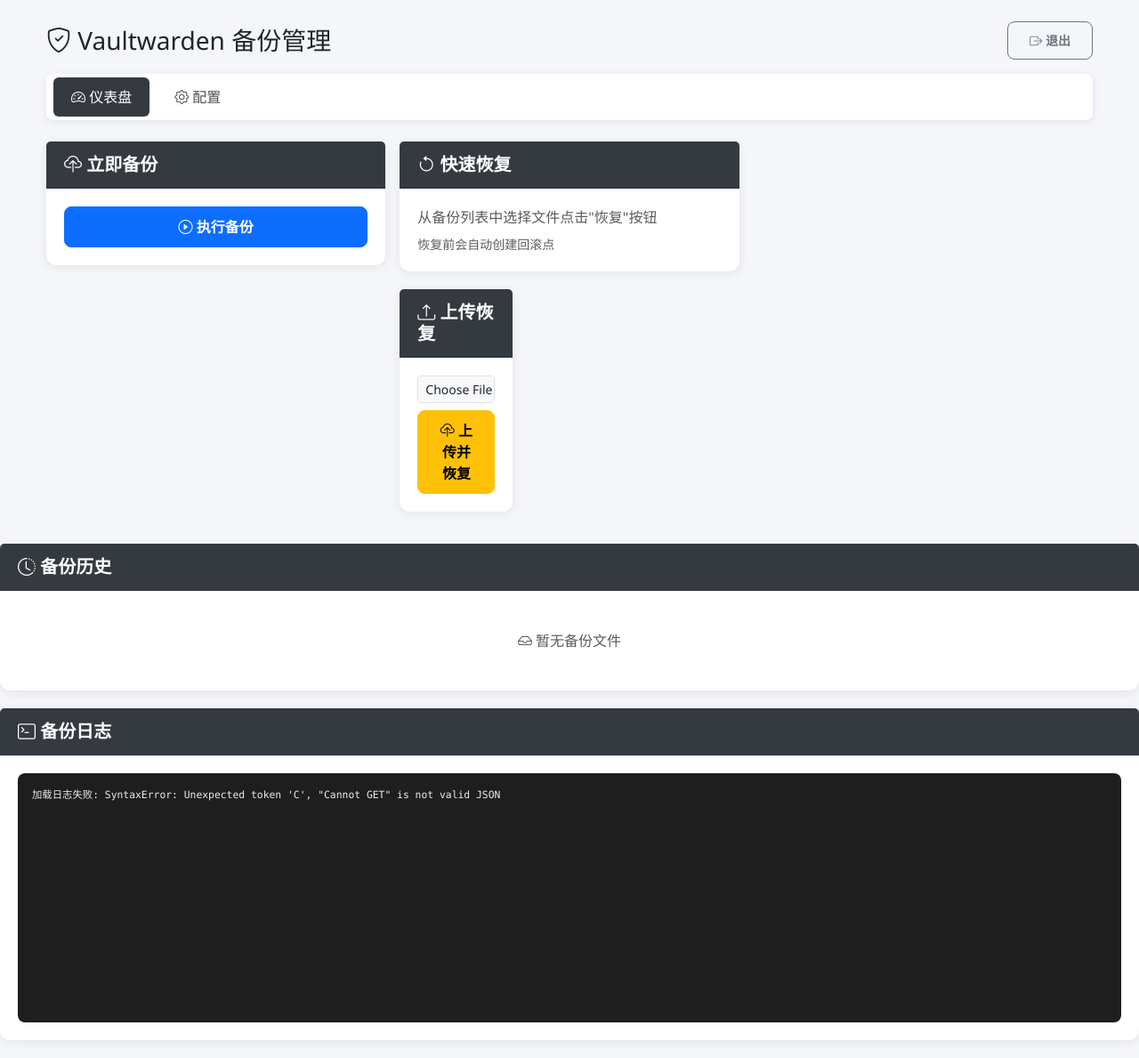
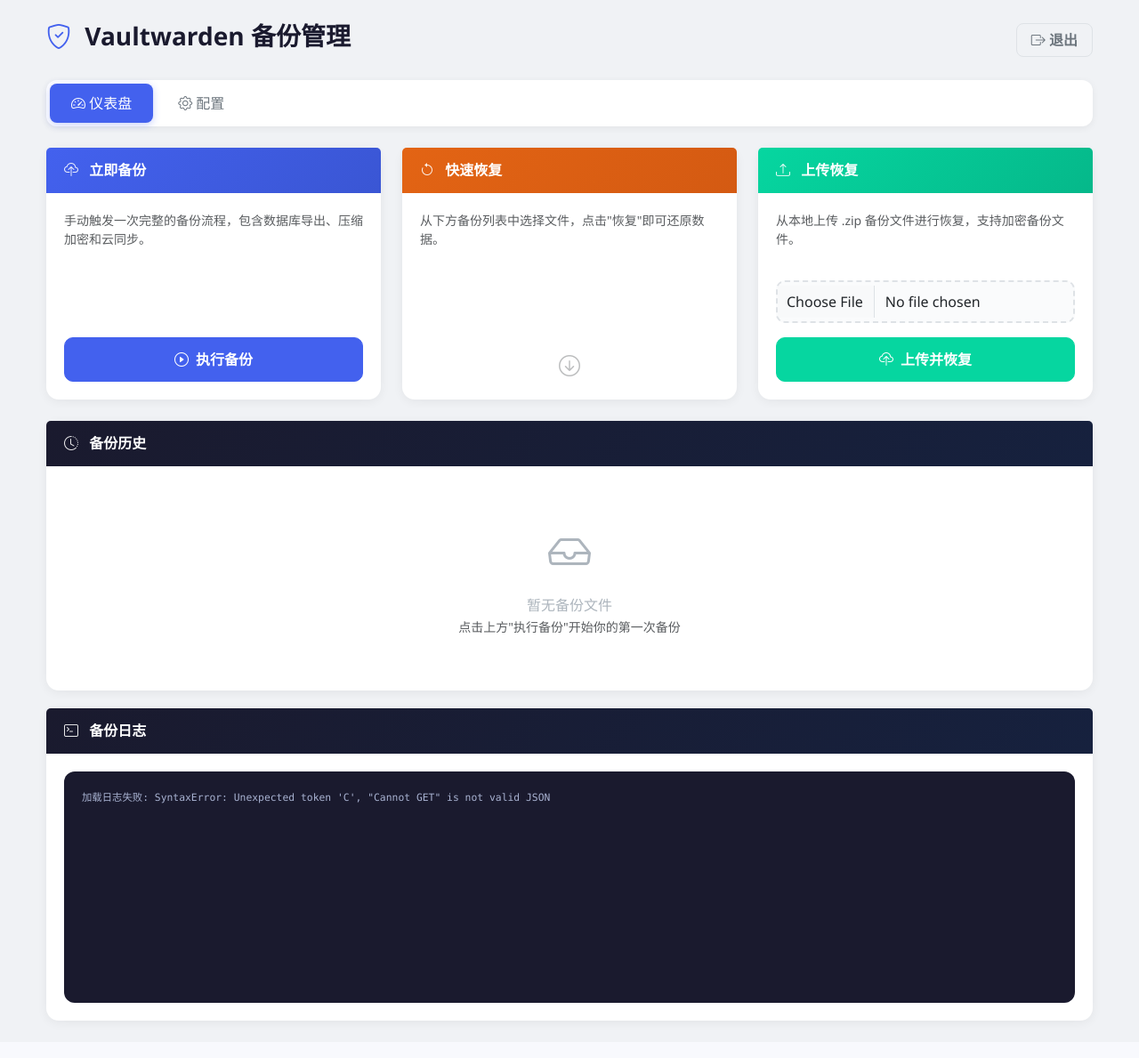
Before and after one commit to yingxiaomo/vaultwarden-backup, a Python web app: template templates/dashboard.html in a window 1280 px wide. Shown: the whole page at 89% size. After the commit the page ends 1152 px from the top, so only its background shows below. Run offline with Jinja, Linux system fonts and the light colour scheme; the template is opened without the code that fills it, so the values that code supplies are empty.

Commit message:
fix: 修复仪表盘页面布局错位，重新设计 UI 样式

```diff
--- a/templates/dashboard.html
+++ b/templates/dashboard.html
@@ -7,90 +7,151 @@
 <link href="https://cdn.jsdelivr.net/npm/bootstrap@5.3.0/dist/css/bootstrap.min.css" rel="stylesheet">
 <link href="https://cdn.jsdelivr.net/npm/bootstrap-icons@1.10.5/font/bootstrap-icons.css" rel="stylesheet">
 <style>
-body{background:#f5f6fa;font-family:'Segoe UI',sans-serif}.container{max-width:1200px}
-.nav-pills{background:#fff;border-radius:8px;padding:4px;box-shadow:0 2px 8px rgba(0,0,0,.08);margin-bottom:24px}
-.nav-pills .nav-link{color:#495057;border-radius:6px;padding:10px 20px;margin:0 4px}
-.nav-pills .nav-link.active{background:#343a40;color:#fff}
-.nav-pills .nav-link:hover{background:rgba(0,0,0,.05)}
-.card{border:none;border-radius:12px;box-shadow:0 2px 12px rgba(0,0,0,.08);margin-bottom:20px}
-.card-header{background:#343a40;color:#fff;border-radius:12px 12px 0 0;padding:14px 20px}
-.card-header h5{margin:0;font-weight:600}
+body{background:#f0f2f5;font-family:'Segoe UI',system-ui,-apple-system,sans-serif}
+.container{max-width:1200px}
+/* 导航 */
+.nav-header{display:flex;justify-content:space-between;align-items:center;margin-bottom:24px}
+.nav-header h3{font-weight:700;color:#1a1a2e}
+.nav-header h3 i{color:#4361ee;margin-right:8px}
+.nav-tabs-custom{display:flex;gap:4px;background:#fff;border-radius:12px;padding:4px;box-shadow:0 2px 8px rgba(0,0,0,.06);margin-bottom:24px}
+.nav-tabs-custom a{color:#6c757d;border-radius:8px;padding:10px 24px;text-decoration:none;font-weight:500;transition:all .2s}
+.nav-tabs-custom a:hover{background:rgba(0,0,0,.04);color:#1a1a2e}
+.nav-tabs-custom a.active{background:#4361ee;color:#fff;box-shadow:0 2px 8px rgba(67,97,238,.3)}
+/* 卡片 */
+.card{border:none;border-radius:14px;box-shadow:0 2px 12px rgba(0,0,0,.06);margin-bottom:20px;transition:box-shadow .2s}
+.card:hover{box-shadow:0 4px 20px rgba(0,0,0,.1)}
+.card-header{background:linear-gradient(135deg,#1a1a2e,#16213e);color:#fff;border-radius:14px 14px 0 0;padding:16px 20px;border-bottom:none}
+.card-header h5{margin:0;font-weight:600;font-size:16px}
+.card-header h5 i{margin-right:8px;opacity:.9}
 .card-body{padding:20px}
-.btn{border-radius:8px;padding:10px 24px;font-weight:600}
-.btn-primary{background:#0d6efd;border-color:#0d6efd}
-.btn-primary:hover{background:#0b5ed7;transform:translateY(-1px);box-shadow:0 4px 12px rgba(13,110,253,.3)}
-.btn-danger{background:#dc3545;border-color:#dc3545}
-.table thead{background:#495057;color:#fff}.table thead th{padding:12px 16px;font-weight:600}
-.log-box{background:#1e1e1e;color:#e9ecef;border-radius:8px;padding:16px;height:280px;overflow-y:auto;font:13px/1.5 'Courier New',monospace}
+/* 操作卡片颜色 */
+.card-action-backup .card-header{background:linear-gradient(135deg,#4361ee,#3a56d4)}
+.card-action-restore .card-header{background:linear-gradient(135deg,#e36414,#d45a12)}
+.card-action-upload .card-header{background:linear-gradient(135deg,#06d6a0,#05b88a)}
+/* 按钮 */
+.btn{border-radius:10px;padding:12px 24px;font-weight:600;transition:all .2s}
+.btn:hover{transform:translateY(-2px)}
+.btn-backup{background:#4361ee;border-color:#4361ee;color:#fff}
+.btn-backup:hover{background:#3a56d4;box-shadow:0 4px 14px rgba(67,97,238,.35);color:#fff}
+.btn-restore{background:#e36414;border-color:#e36414;color:#fff}
+.btn-restore:hover{background:#d45a12;box-shadow:0 4px 14px rgba(227,100,20,.35);color:#fff}
+.btn-upload-restore{background:#06d6a0;border-color:#06d6a0;color:#fff}
+.btn-upload-restore:hover{background:#05b88a;box-shadow:0 4px 14px rgba(6,214,160,.35);color:#fff}
+.btn-outline-logout{border-radius:8px;padding:6px 16px;color:#6c757d;border-color:#dee2e6}
+.btn-outline-logout:hover{background:#f8f9fa;color:#dc3545;border-color:#dc3545}
+/* 表格 */
+.table thead{background:#f8f9fa}
+.table thead th{padding:12px 16px;font-weight:600;color:#495057;border-bottom:2px solid #e9ecef;font-size:14px}
+.table td{padding:12px 16px;vertical-align:middle}
+.table tbody tr{transition:background .15s}
+.table tbody tr:hover{background:#f0f4ff}
+/* 日志 */
+.log-box{background:#1a1a2e;color:#a8b2d1;border-radius:12px;padding:20px;min-height:260px;max-height:400px;overflow-y:auto;font:13px/1.6 'JetBrains Mono','Cascadia Code','Courier New',monospace}
 .log-box pre{margin:0;white-space:pre-wrap;word-wrap:break-word}
-.alert-msg{display:none}
-@media(max-width:768px){.nav-pills{flex-direction:column}.nav-pills .nav-link{margin:2px 0;text-align:center}}
+.log-box .log-timestamp{color:#6c7086}
+.log-box .log-info{color:#7dbeff}
+.log-box .log-ok{color:#06d6a0}
+.log-box .log-warn{color:#ffd166}
+.log-box .log-error{color:#ef476f}
+/* 文件选择器 */
+.form-control-file{border:2px dashed #dee2e6;border-radius:10px;padding:10px;background:#fafbfc;cursor:pointer;transition:all .2s}
+.form-control-file:hover{border-color:#4361ee;background:#f0f4ff}
+.form-control-file:focus-within{border-color:#4361ee;box-shadow:0 0 0 3px rgba(67,97,238,.15)}
+/* 消息提示 */
+.alert-custom{border-radius:12px;border:none;padding:14px 20px}
+/* 空状态 */
+.empty-state{padding:40px 20px;text-align:center;color:#adb5bd}
+.empty-state i{font-size:48px;display:block;margin-bottom:12px}
+/* 响应式 */
+@media(max-width:768px){
+.nav-tabs-custom{flex-direction:column;gap:2px}
+.nav-tabs-custom a{text-align:center}
+.card-body{padding:16px}
+}
 </style>
 </head>
 <body>
-<div class="container mt-4">
-<div class="d-flex justify-content-between align-items-center mb-3">
-<div><h3 class="mb-0"><i class="bi bi-shield-check"></i> Vaultwarden 备份管理</h3></div>
-<a href="/logout" class="btn btn-outline-secondary btn-sm"><i class="bi bi-box-arrow-right"></i> 退出</a>
+<div class="container mt-4 mb-4">
+
+  <!-- 顶栏 -->
+  <div class="nav-header">
+    <h3><i class="bi bi-shield-check"></i> Vaultwarden 备份管理</h3>
+    <a href="/logout" class="btn btn-outline-logout"><i class="bi bi-box-arrow-right"></i> 退出</a>
   </div>
 
-<nav class="nav nav-pills">
-<a class="nav-link active" href="/"><i class="bi bi-speedometer2"></i> 仪表盘</a>
-<a class="nav-link" href="/config"><i class="bi bi-gear"></i> 配置</a>
+  <!-- 标签导航 -->
+  <nav class="nav-tabs-custom">
+    <a class="active" href="/"><i class="bi bi-speedometer2"></i> 仪表盘</a>
+    <a href="/config"><i class="bi bi-gear"></i> 配置</a>
   </nav>
 
   {% if msg %}
-<div class="alert alert-success alert-dismissible fade show" role="alert">
-<i class="bi bi-check-circle"></i> {{ msg }}
+  <div class="alert alert-success alert-custom alert-dismissible fade show" role="alert">
+    <i class="bi bi-check-circle-fill me-2"></i> {{ msg }}
     <button type="button" class="btn-close" data-bs-dismiss="alert"></button>
   </div>
   {% endif %}
 
-<div class="row g-3 mb-3">
+  <!-- 操作卡片 -->
+  <div class="row g-4 mb-4">
     <div class="col-md-4">
-<div class="card"><div class="card-header"><h5><i class="bi bi-cloud-upload"></i> 立即备份</h5></div>
-<div class="card-body">
-<form action="/do_backup" method="post">
-<button type="submit" class="btn btn-primary w-100"><i class="bi bi-play-circle"></i> 执行备份</button>
+      <div class="card card-action-backup h-100">
+        <div class="card-header"><h5><i class="bi bi-cloud-upload"></i> 立即备份</h5></div>
+        <div class="card-body d-flex flex-column">
+          <p class="text-muted small mb-3">手动触发一次完整的备份流程，包含数据库导出、压缩加密和云同步。</p>
+          <form action="/do_backup" method="post" class="mt-auto">
+            <button type="submit" class="btn btn-backup w-100"><i class="bi bi-play-circle me-1"></i> 执行备份</button>
           </form>
-</div></div></div>
+        </div>
+      </div>
+    </div>
     <div class="col-md-4">
-<div class="card"><div class="card-header"><h5><i class="bi bi-arrow-counterclockwise"></i> 快速恢复</h5></div>
-<div class="card-body">
-<p class="text-muted mb-2">从备份列表中选择文件点击"恢复"按钮</p>
-<p class="text-muted small mb-0">恢复前会自动创建回滚点</p>
-</div></div>
+      <div class="card card-action-restore h-100">
+        <div class="card-header"><h5><i class="bi bi-arrow-counterclockwise"></i> 快速恢复</h5></div>
+        <div class="card-body d-flex flex-column">
+          <p class="text-muted small mb-3">从下方备份列表中选择文件，点击"恢复"即可还原数据。</p>
+          <div class="mt-auto text-center">
+            <i class="bi bi-arrow-down-circle text-muted" style="font-size:24px;opacity:.4"></i>
+          </div>
+        </div>
+      </div>
+    </div>
     <div class="col-md-4">
-<div class="card"><div class="card-header"><h5><i class="bi bi-upload"></i> 上传恢复</h5></div>
-<div class="card-body">
-<form action="/do_upload_restore" method="post" enctype="multipart/form-data" onsubmit="return confirm('确定从上传的文件恢复？将停止 Vaultwarden 并替换当前数据。')">
-<div class="mb-2">
-<input type="file" class="form-control form-control-sm" name="file" accept=".zip" required>
+      <div class="card card-action-upload h-100">
+        <div class="card-header"><h5><i class="bi bi-upload"></i> 上传恢复</h5></div>
+        <div class="card-body d-flex flex-column">
+          <p class="text-muted small mb-3">从本地上传 .zip 备份文件进行恢复，支持加密备份文件。</p>
+          <form action="/do_upload_restore" method="post" enctype="multipart/form-data" class="mt-auto"
+                onsubmit="return confirm('确定从上传的文件恢复？将停止 Vaultwarden 并替换当前数据。')">
+            <div class="mb-3">
+              <input type="file" class="form-control form-control-file" name="file" accept=".zip" required>
             </div>
-<button type="submit" class="btn btn-warning w-100"><i class="bi bi-cloud-upload"></i> 上传并恢复</button>
+            <button type="submit" class="btn btn-upload-restore w-100"><i class="bi bi-cloud-upload me-1"></i> 上传并恢复</button>
           </form>
-</div></div></div>
+        </div>
       </div>
     </div>
   </div>
 
+  <!-- 备份历史 -->
   <div class="card">
     <div class="card-header"><h5><i class="bi bi-clock-history"></i> 备份历史</h5></div>
     <div class="card-body">
       {% if backups %}
       <div class="table-responsive">
-<table class="table table-hover">
-<thead><tr><th>文件名</th><th>大小</th><th>修改时间</th><th>操作</th></tr></thead>
+        <table class="table table-hover mb-0">
+          <thead><tr><th>文件名</th><th>大小</th><th>修改时间</th><th style="width:100px">操作</th></tr></thead>
           <tbody>
           {% for b in backups %}
           <tr>
-<td><code>{{ b.name }}</code></td>
-<td>{{ b.size }}</td>
-<td>{{ b.mtime }}</td>
+            <td><code class="text-dark">{{ b.name }}</code></td>
+            <td><span class="badge bg-light text-dark">{{ b.size }}</span></td>
+            <td><i class="bi bi-calendar3 me-1 text-muted"></i>{{ b.mtime }}</td>
             <td>
-<form action="/do_restore" method="post" class="d-inline" onsubmit="return confirm('确定恢复 {{ b.name }}？将停止 Vaultwarden 并替换当前数据。')">
+              <form action="/do_restore" method="post" class="d-inline"
+                    onsubmit="return confirm('确定恢复 {{ b.name }}？将停止 Vaultwarden 并替换当前数据。')">
                 <input type="hidden" name="backup_file" value="{{ b.name }}">
-<button type="submit" class="btn btn-danger btn-sm"><i class="bi bi-arrow-counterclockwise"></i> 恢复</button>
+                <button type="submit" class="btn btn-restore btn-sm"><i class="bi bi-arrow-counterclockwise me-1"></i>恢复</button>
               </form>
             </td>
           </tr>
@@ -99,21 +160,46 @@ body{background:#f5f6fa;font-family:'Segoe UI',sans-serif}.container{max-width:1
         </table>
       </div>
       {% else %}
-<p class="text-muted text-center my-4"><i class="bi bi-inbox"></i> 暂无备份文件</p>
+      <div class="empty-state">
+        <i class="bi bi-inbox"></i>
+        <p class="mb-0">暂无备份文件</p>
+        <small class="text-muted">点击上方"执行备份"开始你的第一次备份</small>
+      </div>
       {% endif %}
-</div></div>
+    </div>
+  </div>
 
+  <!-- 实时日志 -->
   <div class="card">
     <div class="card-header"><h5><i class="bi bi-terminal"></i> 备份日志</h5></div>
     <div class="card-body">
-<div class="log-box"><pre id="log-content">加载中...</pre></div>
-</div></div>
+      <div class="log-box" id="log-scroll"><pre id="log-content">加载中...</pre></div>
+    </div>
+  </div>
+
 </div>
 
 <script src="https://cdn.jsdelivr.net/npm/bootstrap@5.3.0/dist/js/bootstrap.bundle.min.js"></script>
 <script>
-function loadLogs(){fetch('/logs').then(r=>r.json()).then(d=>{const el=document.getElementById('log-content');el.textContent=d.logs;el.parentElement.scrollTop=el.parentElement.scrollHeight}).catch(e=>{document.getElementById('log-content').textContent='加载日志失败: '+e})}
-loadLogs();setInterval(loadLogs,5000);
+function loadLogs(){
+  fetch('/logs')
+    .then(r => r.json())
+    .then(d => {
+      const el = document.getElementById('log-content');
+      if (d.logs) {
+        el.textContent = d.logs;
+      } else {
+        el.textContent = '暂无日志';
+      }
+      const scroll = document.getElementById('log-scroll');
+      scroll.scrollTop = scroll.scrollHeight;
+    })
+    .catch(e => {
+      document.getElementById('log-content').textContent = '加载日志失败: ' + e;
+    });
+}
+loadLogs();
+setInterval(loadLogs, 5000);
 </script>
 </body>
 </html>
```
Lines whose indentation alone changed are shown as unchanged.
